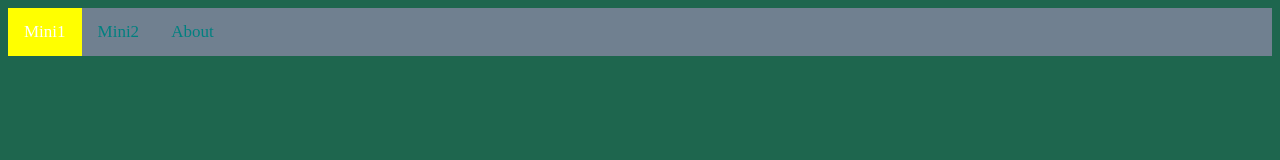
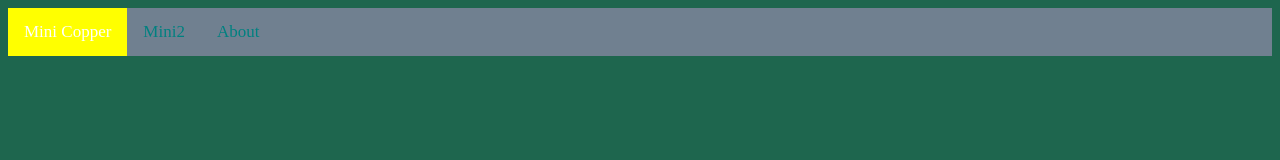
Before and after one commit to jiananding/SENG-513-A1, a plain HTML site: page index.html in a window 1280 px wide. Drawn offline with Linux system fonts and the light colour scheme.

Commit message:
Update navigation bar

```diff
--- a/index.html
+++ b/index.html
@@ -9,7 +9,7 @@
     </head>
 
     <div class="navigation_bar">
-        <a class="active" href="mini1.html">Mini1</a>
+        <a class="active" href="mini1.html">Mini Copper</a>
         <a href="mini2.html">Mini2</a>
         <a href="about.html">About</a>
     </div>
```
